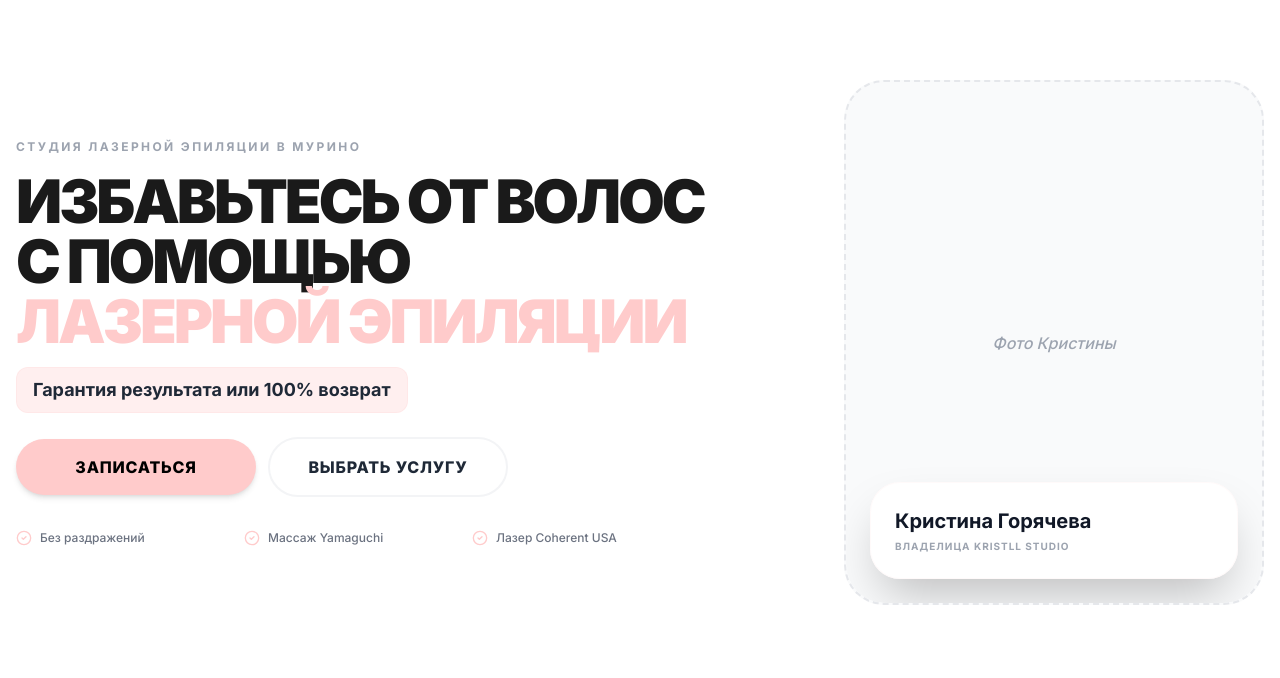
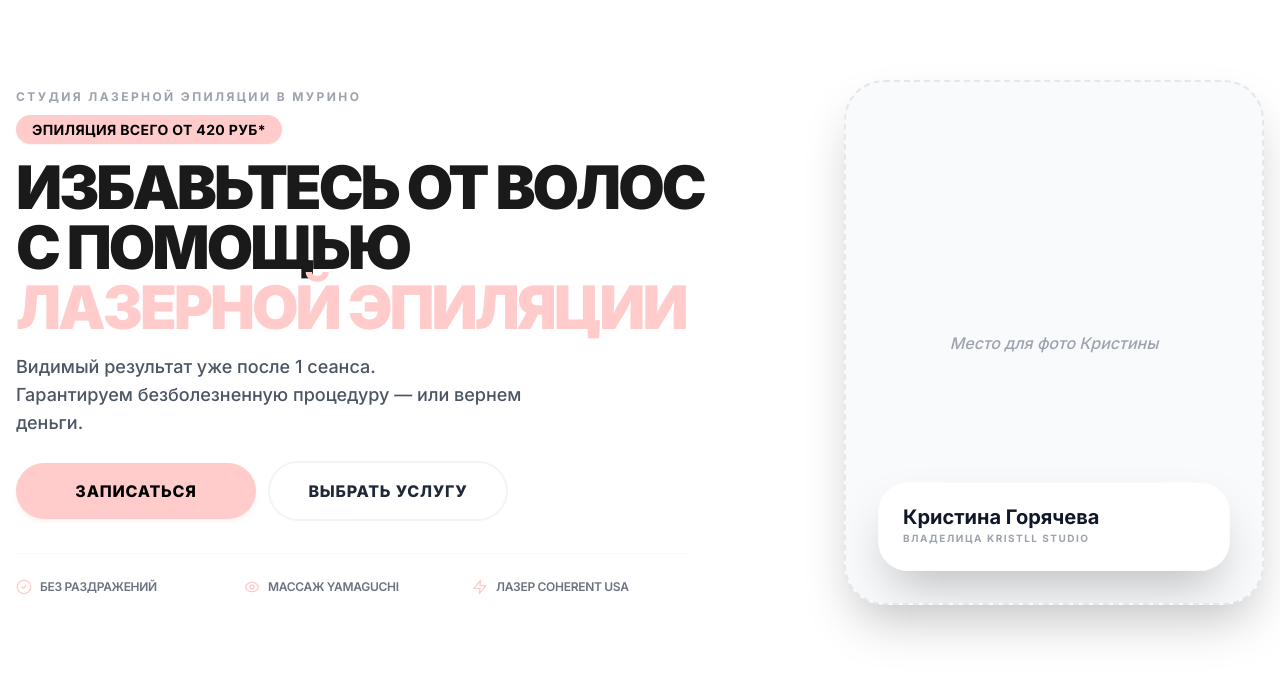
Before and after one commit to Mitrofanoff1/Kristll, a Next.js app: page / in a window 1280 px wide. Shown: the top 678 px of the page. Built offline with nearby package versions, Linux system fonts and the light colour scheme.

Commit message:
Update Hero.tsx

```diff
--- a/components/Hero.tsx
+++ b/components/Hero.tsx
@@ -4,9 +4,10 @@ import { Zap, Eye, CheckCircle2, Sparkles } from 'lucide-react';
 const Hero = () => {
   return (
     <section className="relative overflow-hidden bg-white pt-4 pb-10 lg:pt-20 lg:pb-32">
-      {/* Декоративные элементы как в референсе */}
+      {/* ДЕКОРАТИВНЫЙ ФОН */}
       <Sparkles className="absolute top-10 right-10 text-accent/40 w-8 h-8 lg:w-12 lg:h-12 -z-10 animate-pulse" />
       <div className="absolute top-0 right-0 -translate-y-1/2 translate-x-1/4 w-72 h-72 bg-accent/20 rounded-full blur-[80px] -z-10"></div>
+      <div className="absolute bottom-0 left-0 translate-y-1/2 -translate-x-1/4 w-72 h-72 bg-accent/10 rounded-full blur-[80px] -z-10"></div>
 
       <div className="container mx-auto px-4">
         <div className="flex flex-col lg:flex-row lg:items-center lg:gap-12">
@@ -14,28 +15,32 @@ const Hero = () => {
           {/* КОНТЕНТНЫЙ БЛОК */}
           <div className="w-full lg:w-3/5 z-10 flex flex-col text-center lg:text-left">
 
-            {/* 1. Маленькая надпись сверху */}
-            <p className="text-[10px] lg:text-xs font-bold text-gray-400 uppercase tracking-[0.2em] mb-4">
+            {/* 1. Верхняя подпись */}
+            <p className="text-[10px] lg:text-xs font-bold text-gray-400 uppercase tracking-[0.2em] mb-3">
               Студия лазерной эпиляции в Мурино
             </p>
 
-            {/* 2. Заголовок (уменьшили для компактности на мобильных) */}
-            <h1 className="text-[1.75rem] leading-[1.1] sm:text-4xl md:text-5xl lg:text-6xl font-black mb-4 text-[#1a1a1a] uppercase tracking-tighter">
-              Избавьтесь от волос <br/> с помощью <span className="text-accent">лазерной эпиляции</span>
+            {/* 2. Розовая плашка с ценой */}
+            <div className="inline-block self-center lg:self-start mb-4">
+              <span className="bg-accent px-4 py-1.5 rounded-full text-xs md:text-sm font-bold text-black shadow-sm uppercase tracking-wide">
+                Эпиляция всего от 420 руб*
+              </span>
+            </div>
+
+            {/* 3. Главный оффер */}
+            <h1 className="text-[1.8rem] leading-[1.1] sm:text-4xl md:text-5xl lg:text-6xl font-black mb-4 text-[#1a1a1a] uppercase tracking-tighter">
+              Избавьтесь от волос <br className="hidden sm:block"/> с помощью <span className="text-accent">лазерной эпиляции</span>
             </h1>
 
-            {/* 3. Плашка с гарантией (сделали как в референсе — компактно) */}
-            <div className="inline-block self-center lg:self-start mb-6">
-               <div className="bg-accent/30 px-4 py-2 rounded-xl border border-accent/20">
-                  <p className="text-sm md:text-lg font-bold text-gray-800">
-                    Гарантия результата или 100% возврат
-                  </p>
-               </div>
-            </div>
+            {/* 4. Текст с гарантией */}
+            <p className="text-sm md:text-lg text-gray-600 mb-6 max-w-xl mx-auto lg:mx-0 font-medium leading-relaxed">
+              Видимый результат уже после 1 сеанса. <br className="hidden md:block" />
+              Гарантируем безболезненную процедуру — или вернем деньги.
+            </p>
 
-            {/* 4. КНОПКИ (Теперь они сразу под оффером на мобильных) */}
+            {/* 5. КНОПКИ (Сразу под текстом для быстрого доступа) */}
             <div className="flex flex-col sm:flex-row items-center justify-center lg:justify-start gap-3 mb-8">
-              <button className="w-full sm:w-60 bg-accent hover:bg-[#ffbaba] text-black text-base font-extrabold py-4 rounded-full transition-all shadow-md active:scale-95 uppercase tracking-wider">
+              <button className="w-full sm:w-60 bg-accent hover:bg-[#ffbaba] text-black text-base font-extrabold py-4 rounded-full transition-all shadow-md shadow-accent/20 active:scale-95 uppercase tracking-wider">
                 Записаться
               </button>
               <button className="w-full sm:w-60 bg-white border-2 border-gray-100 text-gray-800 text-base font-extrabold py-4 rounded-full transition-all active:scale-95 uppercase tracking-wider">
@@ -43,41 +48,49 @@ const Hero = () => {
               </button>
             </div>
 
-            {/* 5. ФОТО МАСТЕРА (На мобилках — компактно под кнопками, на десктопе скрыто тут) */}
+            {/* 6. ФОТО ДЛЯ МОБИЛЬНЫХ (Компактное, после кнопок) */}
             <div className="lg:hidden w-full mb-8 relative">
                 <div className="relative w-full aspect-[16/9] max-w-[340px] mx-auto bg-gray-50 border-2 border-dashed border-gray-200 rounded-[30px] flex items-center justify-center overflow-hidden">
                     <p className="text-gray-400 font-medium italic text-[10px]">Фото Кристины</p>
-                    <div className="absolute bottom-2 left-2 right-2 bg-white/90 backdrop-blur-sm p-3 rounded-2xl shadow-lg border border-accent/10">
+
+                    {/* Бейдж Кристины */}
+                    <div className="absolute bottom-2 left-2 right-2 bg-white/95 backdrop-blur-sm p-3 rounded-2xl shadow-lg border border-accent/10">
                         <p className="text-sm font-bold text-gray-900 leading-none">Кристина Горячева</p>
-                        <p className="text-[8px] text-gray-400 font-bold uppercase mt-1">Владелица студии</p>
+                        <p className="text-[8px] text-gray-400 font-bold uppercase mt-1 tracking-wider">
+                          ВЛАДЕЛИЦА KRISTLL STUDIO
+                        </p>
                     </div>
                 </div>
             </div>
 
-            {/* 6. ПРЕИМУЩЕСТВА (Мелким шрифтом снизу) */}
-            <div className="grid grid-cols-1 sm:grid-cols-3 gap-3 text-left max-w-2xl mx-auto lg:mx-0">
+            {/* 7. ПРЕИМУЩЕСТВА (Микро-буллиты в ряд) */}
+            <div className="grid grid-cols-1 sm:grid-cols-3 gap-3 text-left max-w-2xl mx-auto lg:mx-0 border-t border-gray-50 pt-6">
               <div className="flex items-center gap-2">
                 <CheckCircle2 className="text-accent w-4 h-4 flex-shrink-0" />
-                <p className="text-[12px] text-gray-500 font-medium">Без раздражений</p>
+                <p className="text-[12px] text-gray-500 font-semibold uppercase tracking-tight">Без раздражений</p>
               </div>
               <div className="flex items-center gap-2">
-                <CheckCircle2 className="text-accent w-4 h-4 flex-shrink-0" />
-                <p className="text-[12px] text-gray-500 font-medium">Массаж Yamaguchi</p>
+                <Eye className="text-accent w-4 h-4 flex-shrink-0" />
+                <p className="text-[12px] text-gray-500 font-semibold uppercase tracking-tight">Массаж Yamaguchi</p>
               </div>
               <div className="flex items-center gap-2">
-                <CheckCircle2 className="text-accent w-4 h-4 flex-shrink-0" />
-                <p className="text-[12px] text-gray-500 font-medium">Лазер Coherent USA</p>
+                <Zap className="text-accent w-4 h-4 flex-shrink-0" />
+                <p className="text-[12px] text-gray-500 font-semibold uppercase tracking-tight">Лазер Coherent USA</p>
               </div>
             </div>
           </div>
 
-          {/* ДЕКСТОПНОЕ ФОТО (Справа) */}
+          {/* ПРАВАЯ ЧАСТЬ: ФОТО ДЛЯ КОМПЬЮТЕРОВ */}
           <div className="hidden lg:flex lg:w-2/5 justify-end">
-             <div className="relative w-full aspect-[4/5] max-w-[420px] bg-gray-50 border-2 border-dashed border-gray-200 rounded-[40px] flex items-center justify-center overflow-hidden">
-                <p className="text-gray-400 font-medium italic">Фото Кристины</p>
-                <div className="absolute bottom-6 left-6 right-6 bg-white/95 backdrop-blur-md p-6 rounded-[30px] shadow-2xl border border-accent/10">
-                    <p className="text-xl font-bold text-gray-900 mb-1">Кристина Горячева</p>
-                    <p className="text-[10px] text-gray-400 font-bold uppercase tracking-widest">ВЛАДЕЛИЦА KRISTLL STUDIO</p>
+             <div className="relative w-full aspect-[4/5] max-w-[420px] bg-gray-50 border-2 border-dashed border-gray-200 rounded-[40px] flex items-center justify-center overflow-hidden shadow-2xl">
+                <p className="text-gray-400 font-medium italic">Место для фото Кристины</p>
+
+                {/* Бейдж для десктопа */}
+                <div className="absolute bottom-8 left-8 right-8 bg-white/95 backdrop-blur-md p-6 rounded-[30px] shadow-2xl border border-accent/10">
+                    <p className="text-xl font-bold text-gray-900 mb-1 leading-none">Кристина Горячева</p>
+                    <p className="text-[10px] text-gray-400 font-bold uppercase tracking-[0.15em]">
+                      ВЛАДЕЛИЦА KRISTLL STUDIO
+                    </p>
                 </div>
              </div>
           </div>
```
